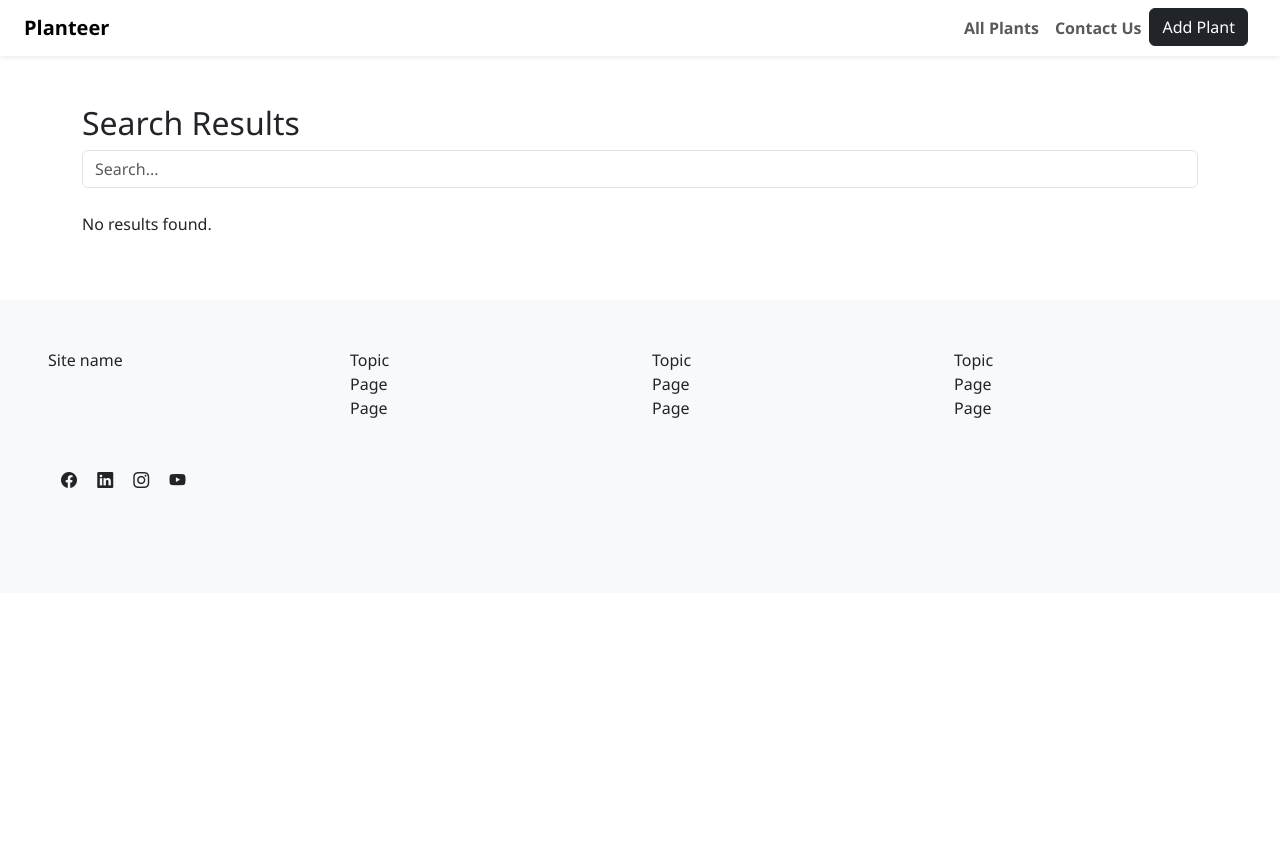
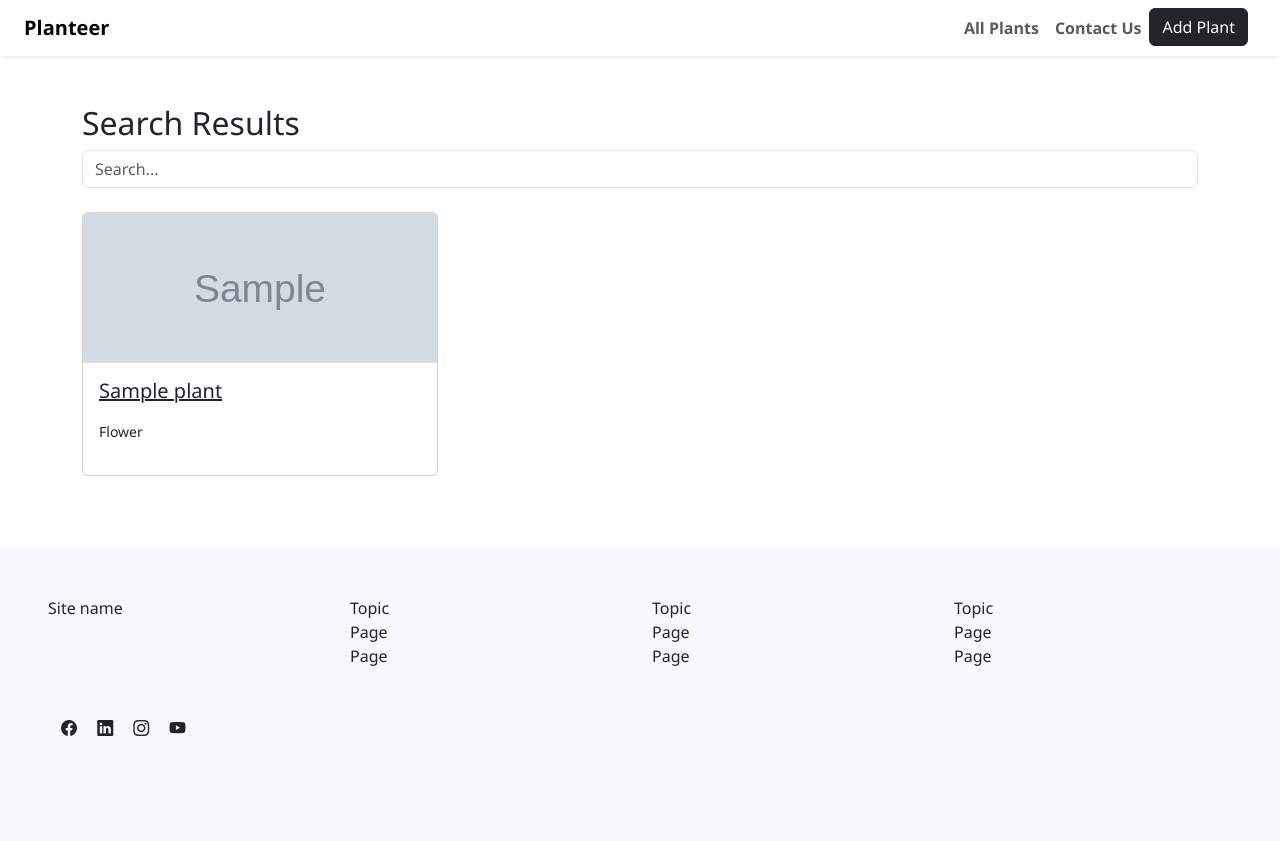
Before and after one commit to T-Python-25-June-15/LAB-ORM-PLANTEER, a Django app: page /plants/search/ in a window 1280 px wide. Before the commit the page ends 488 px from the top, so only its background shows below. Run offline with Django 5.2, Linux system fonts and the light colour scheme; tables that the repository leaves empty hold one stand-in row (values such as "Sample post"); grey boxes marked "Sample" are stand-in pictures.

Commit message:
compelete 3.0

```diff
--- a/planteer/plants/Templates/plants/add_plant.html
+++ b/planteer/plants/Templates/plants/add_plant.html
@@ -5,6 +5,6 @@
     <form method="POST" enctype="multipart/form-data">
         {% csrf_token %}
         {{ form.as_p }}
-        <button type="submit">Save Plant</button>
+        <button type="submit" class="btn btn-outline-secondary btn-sm">Save Plant</button>
     </form>
 {% endblock %}
--- a/planteer/plants/Templates/plants/search.html
+++ b/planteer/plants/Templates/plants/search.html
@@ -1,7 +1,10 @@
 {% extends 'main/base.html' %}
+
 {% block title %}Search Results{% endblock %}
+
 {% block content %}
 <h2>Search Results</h2>
+
 <form method="GET" action="{% url 'search' %}" class="mb-4">
   <input type="text" name="q" value="{{ request.GET.q }}" class="form-control" placeholder="Search...">
 </form>
@@ -10,9 +13,11 @@
   {% for plant in results %}
   <div class="col-md-4 mb-4">
     <div class="card">
-      <img src="{{ plant.image.url }}" class="card-img-top" alt="{{ plant.name }}">
+
+      <img src="{{ plant.image.url }}" class="card-img-top" alt="{{ plant.name }}" style="height: 150px; object-fit: cover;">
+
       <div class="card-body">
-        <h5>{{ plant.name }}</h5>
+        <a href="{% url 'plant_detail' plant.id %}" class="card-title h5 d-block">{{ plant.name }}</a>
         <p>{{ plant.description|truncatechars:50 }}</p>
         <p><small>{{ plant.category }}</small></p>
       </div>
@@ -22,4 +27,5 @@
   <p>No results found.</p>
   {% endfor %}
 </div>
+
 {% endblock %}
--- a/planteer/plants/views.py
+++ b/planteer/plants/views.py
@@ -84,10 +84,14 @@ def delete_plant(request, plant_id):
 
 
 # ---------- Search ----------
+
 def search_plant(request):
     query = request.GET.get('q', '')
-    plants = Plant.objects.filter(name__icontains=query)
+    if query:
+        results = Plant.objects.filter(name__icontains=query)
+    else:
+        results = Plant.objects.all()
+
     return render(request, 'plants/search.html', {
-        'plants': plants,
-        'query': query
+        'results': results
     })
```
Also changed, not shown: planteer/media/1_zgymc2p.jpg (added), planteer/media/2_CVoq5k3.jpg (added), planteer/media/2_X4sUsVN.jpg (added), planteer/media/3.jpg (added), planteer/media/4.jpg (added), planteer/media/5.jpg (added), planteer/media/6.jpg (added), planteer/media/7.jpg (added), planteer/media/8.jpg (added), planteer/media/9.jpg (added).
